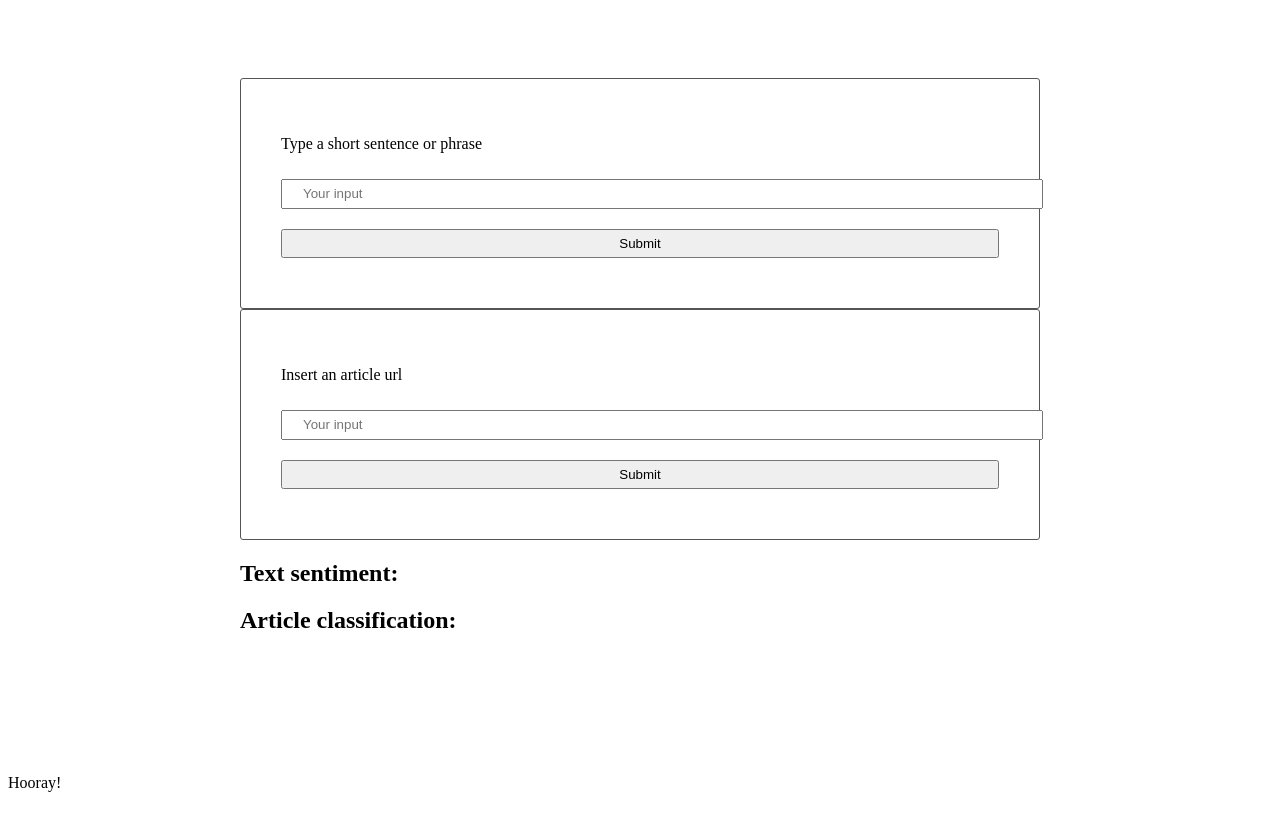
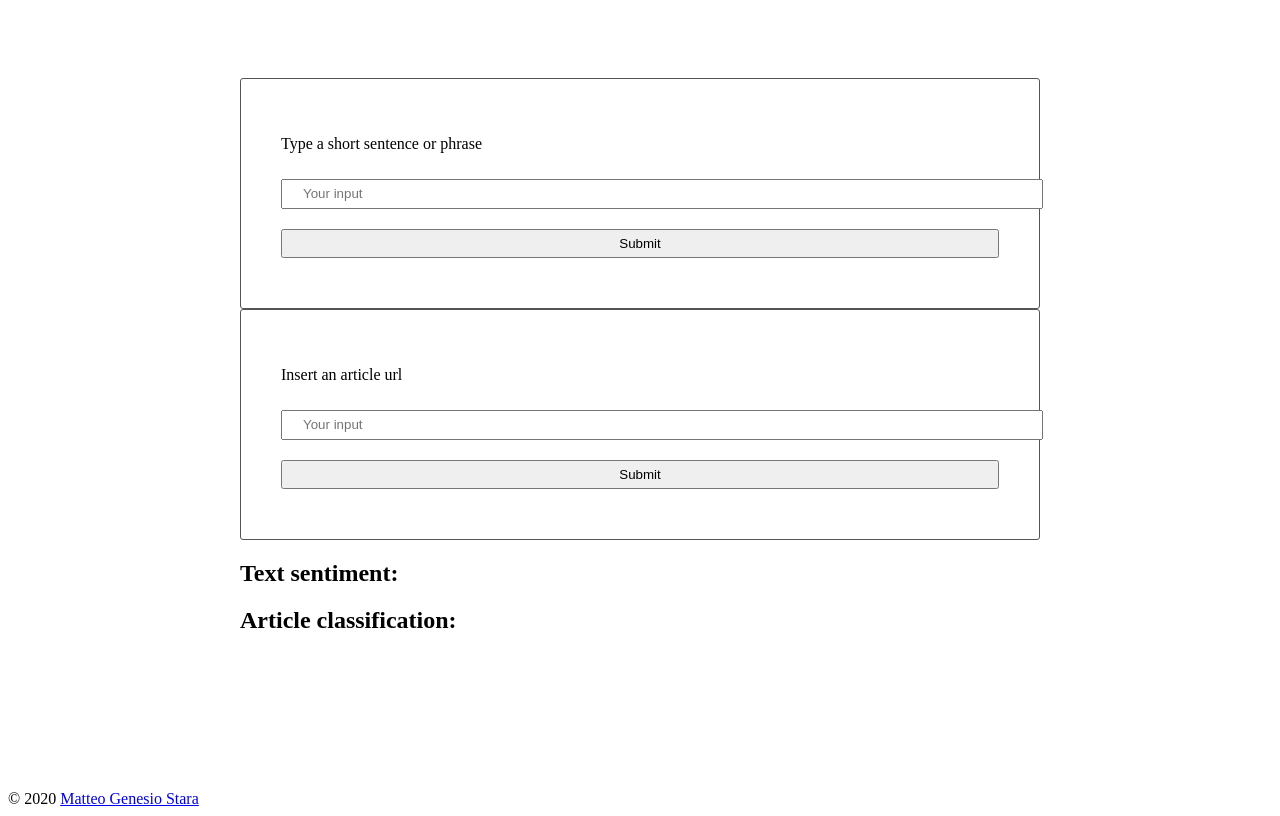
Before and after one commit to Memnoc/Evaluate_News_NPL, a website built with webpack: page src/client/views/index.html in a window 1280 px wide. Built offline with nearby package versions, Linux system fonts and the light colour scheme.

Commit message:
copyright footer added

```diff
--- a/src/client/views/index.html
+++ b/src/client/views/index.html
@@ -45,7 +45,8 @@
     </main>
 
     <footer>
-        <p>Hooray!</p>
+        <span>© 2020</span>
+        <a href="https://github.com/Memnoc/Evaluate_News_NPL" title="Matteo Genesio Stara" target="_blank">Matteo Genesio Stara</a>
     </footer>
     <script>
         //   if ("serviceWorker" in navigator) {
```
